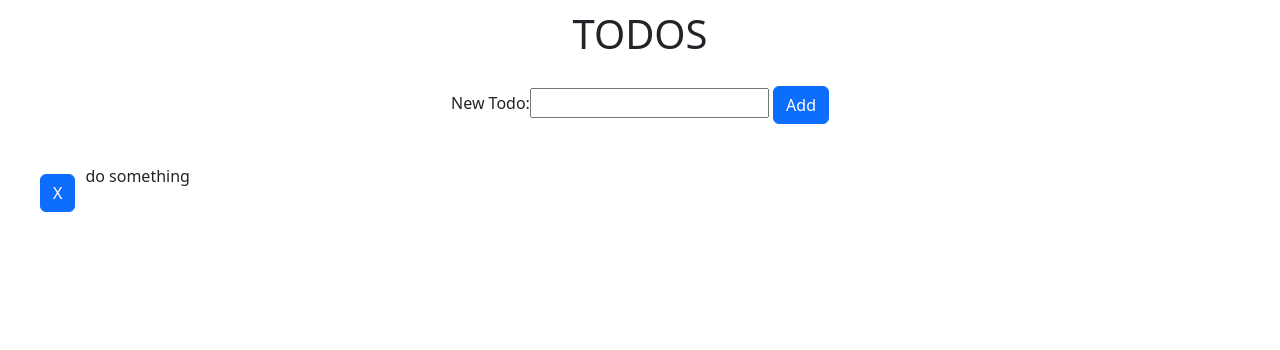
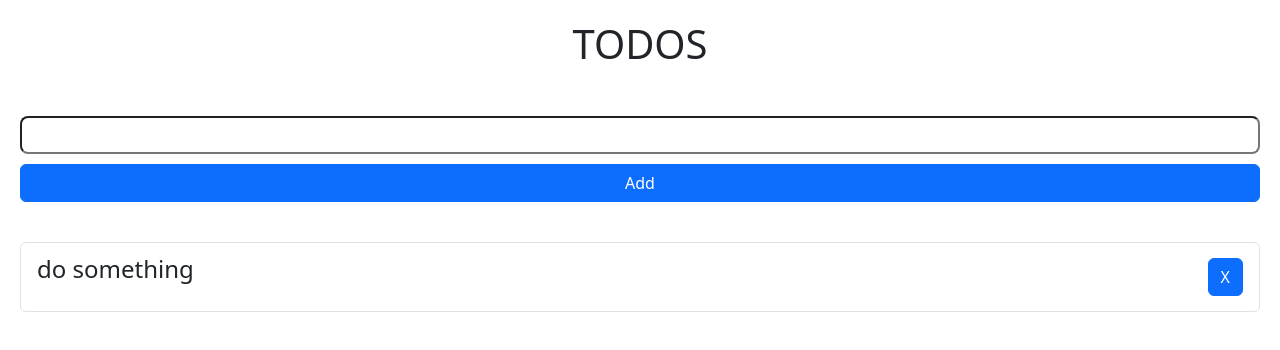
Before and after one commit to fredpasqua/ReactToDoChores, a React (Vite) app in the folder TODOLIST/: page / in a window 1280 px wide. Shown: the top 350 px of the page. Built offline with nearby package versions, Linux system fonts and the light colour scheme.

Commit message:
style updates

```diff
--- a/TODOLIST/src/App.css
+++ b/TODOLIST/src/App.css
@@ -1,21 +1,31 @@
 .center {
-    text-align: center;
+  text-align: center;
   width: 100%;
+  padding: 20px;
+}
 
-  padding: 10px;
+.addTodoContainer {
+  display: flex;
+  align-items: center;
 }
-.list {
 
-  display: flex;
-  flex-direction: column;
-  align-items:normal;
-
+.inputBox {
+  height: 38px;
+  border-radius: 8px;
+  width: 100%;
+}
+.submitButton {
+  margin-top: 10px;
+  width: 100%;
 }
 
 .todoItem {
   display: flex;
-  padding: 20px;
+  justify-content: left;
+  align-items: center;
+  font-size: x-large;
+  max-height: fit-content;
 }
 .todoButton {
-  margin: 10px;
+  margin-left: auto;
 }
--- a/TODOLIST/src/App.jsx
+++ b/TODOLIST/src/App.jsx
@@ -1,10 +1,11 @@
 import { useState } from "react";
+import "./App.css";
 import { Button } from "react-bootstrap";
+import "bootstrap/dist/css/bootstrap.min.css";
+import ListGroup from "react-bootstrap/ListGroup";
 import { nanoid } from "nanoid";
+import TodoItem from "./todoItem";
 
-import "./App.css";
-import TodoItem from "./todoItem";
-import "bootstrap/dist/css/bootstrap.min.css";
 function App() {
   const [todos, setTodos] = useState(() => {
     // getting stored value
@@ -31,8 +32,8 @@ function App() {
       <h1 className="center">TODOS</h1>
       <div className="addTodoContainer">
         <form className="center">
-          <label>New Todo:</label>
           <input
+            className="inputBox"
             type="text"
             name="todoInput"
             value={newTodo}
@@ -40,9 +41,8 @@ function App() {
               setNewTodo(e.target.value);
             }}
           />
-
-          {"  "}
           <Button
+            className="submitButton"
             variant="primary"
             type="submit"
             onClick={
@@ -60,16 +60,23 @@ function App() {
           >
             Add
           </Button>
+          {"  "}
         </form>
       </div>
-      <div className="center list">
+
+      <div className="center">
         {todos?.map((todo) => (
+          <ListGroup key="listKey">
+            <ListGroup.Item>
+              {" "}
               <TodoItem
                 key={todo.id}
                 todo={todo.todo}
                 id={todo.id}
                 handleRemoveTodo={handleRemoveTodo}
               ></TodoItem>
+            </ListGroup.Item>
+          </ListGroup>
         ))}
       </div>
     </>
--- a/TODOLIST/src/main.jsx
+++ b/TODOLIST/src/main.jsx
@@ -3,8 +3,8 @@ import ReactDOM from 'react-dom/client'
 import App from './App.jsx'
 
 
-ReactDOM.createRoot(document.getElementById('root')).render(
+ReactDOM.createRoot(document.getElementById("root")).render(
   <React.StrictMode>
     <App />
-  </React.StrictMode>,
-)
+  </React.StrictMode>
+);
--- a/TODOLIST/src/todoItem.jsx
+++ b/TODOLIST/src/todoItem.jsx
@@ -5,8 +5,13 @@ export default function TodoItem({ todo, id, handleRemoveTodo })
 
   return (
     <>
-<div className="todoItem"> <Button className="todoButton" onClick={() => handleRemoveTodo(id)}>X</Button> <p key={id}>{todo} </p>
-</div></>
-
-)
+      <div className="todoItem">
+        {" "}
+        <p key={id}>{todo}</p>
+        <Button className="todoButton" onClick={() => handleRemoveTodo(id)}>
+          X
+        </Button>{" "}
+      </div>
+    </>
+  );
   }
```
Lines whose indentation alone changed are shown as unchanged.
